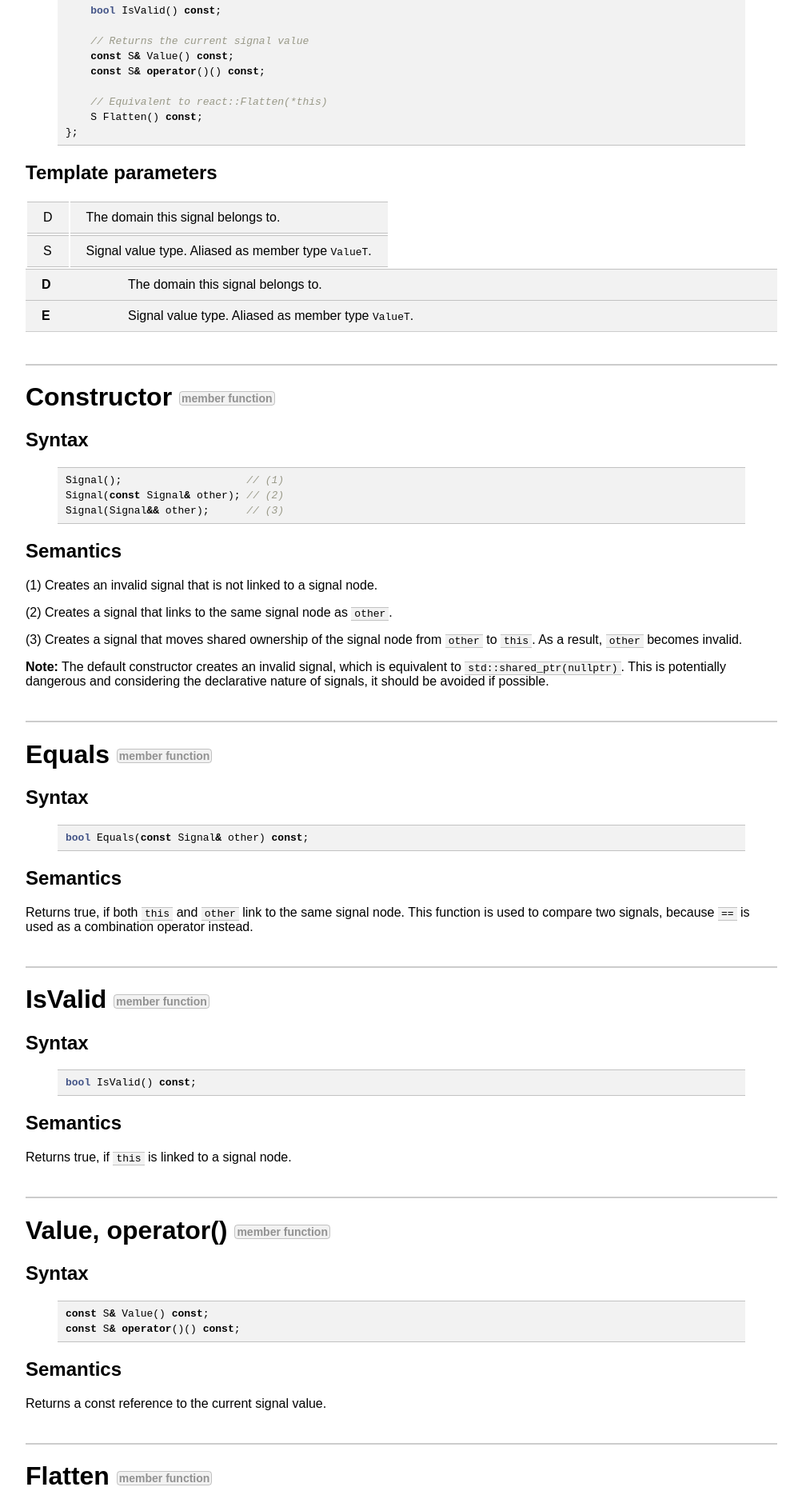
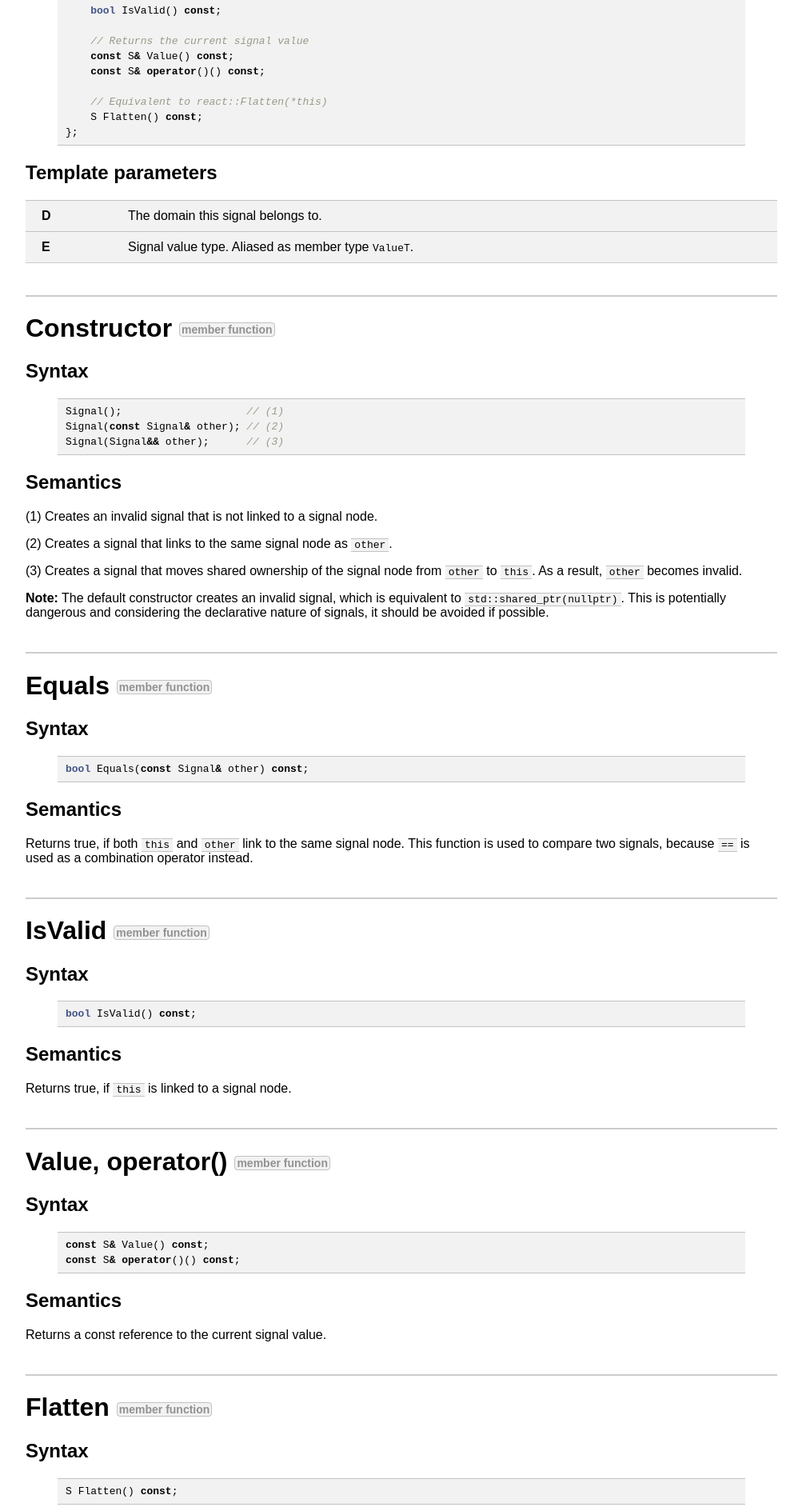
Before and after one commit to snakster/cpp.react, a Jekyll site: the page built from reference/Signal.h/Signal.md, in a window 1280 px wide. Shown: the part 2260-4149 px from the top of the page at 80% size, without its empty margins (273-1276 px from the left). Built offline with Jekyll 4.4.1, drawn with Linux system fonts in a browser that asks for light colours.

```diff
--- a/reference/Signal.h/Signal.md
+++ b/reference/Signal.h/Signal.md
@@ -92,17 +92,6 @@
 {% endhighlight %}
 
 ## Template parameters
-<table>
-<tr>
-<td>D</td>
-<td>The domain this signal belongs to.</td>
-</tr>
-<tr>
-<td>S</td>
-<td>Signal value type. Aliased as member type <code>ValueT</code>.</td>
-</tr>
-</table>
-
 <table class="wide_table">
     <tr>
         <td class="descriptor_cell">D</td>
```
Also changed, not shown: index.md (+2 -0 lines), media/logo_banner3.png (added).
